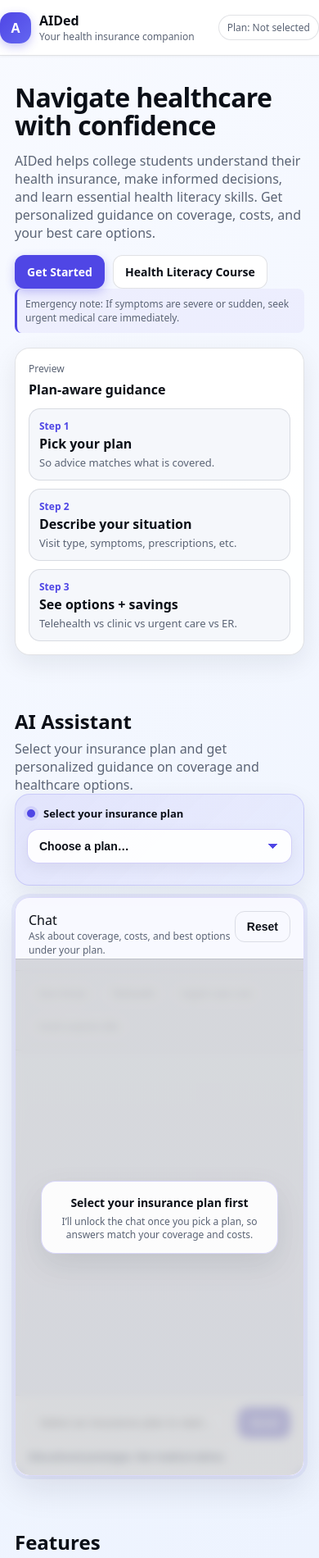
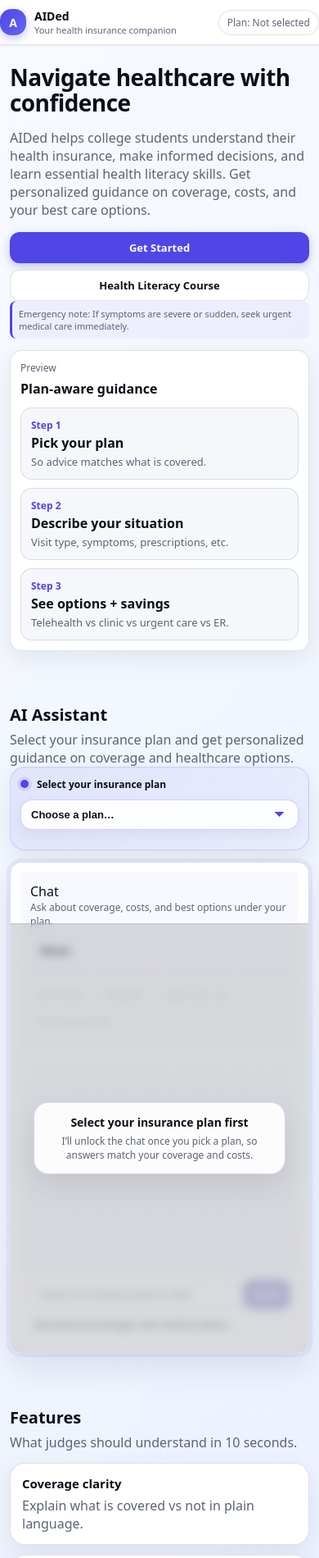
Before and after one commit to estrellaangel/Hackathon-ScaleU, a plain HTML site: page index.html in a window 390 px wide. Shown: the top 1900 px of the page at 82% size. Drawn offline with Linux system fonts and the light colour scheme.

Commit message:
Add mobile responsive media queries

```diff
--- a/styles.css
+++ b/styles.css
@@ -476,10 +476,243 @@
   .hero { grid-template-columns: 1fr; }
   .tiles { grid-template-columns: 1fr 1fr; }
   .hero h1 { font-size: 38px; }
+
+  .wrap { padding: 0 16px; }
+
+  .chat-head {
+    flex-direction: column;
+    gap: 10px;
+  }
+
+  .chat-actions {
+    width: 100%;
+    justify-content: flex-start;
+  }
 }
+
+@media (max-width: 768px) {
+  .hero h1 { font-size: 34px; }
+
+  .topbar-inner {
+    padding: 12px 0;
+  }
+
+  .brand-name {
+    font-size: 15px;
+  }
+
+  .nav {
+    gap: 6px;
+    font-size: 13px;
+  }
+
+  .nav a {
+    padding: 6px 8px;
+  }
+
+  .hero-actions {
+    flex-direction: column;
+    gap: 8px;
+  }
+
+  .hero-actions .btn {
+    width: 100%;
+    justify-content: center;
+  }
+
+  .plan-dropdown {
+    width: 100%;
+  }
+
+  .plan-controls {
+    flex-direction: column;
+    width: 100%;
+  }
+
+  .plan-controls .btn {
+    width: 100%;
+  }
+
+  .messages {
+    min-height: 320px;
+    padding: 12px;
+  }
+
+  .msg {
+    max-width: 92%;
+    padding: 10px;
+    font-size: 14px;
+  }
+
+  .composer {
+    grid-template-columns: 1fr auto;
+    padding: 12px;
+    gap: 8px;
+  }
+
+  .chat-lock-box {
+    width: 94%;
+    padding: 14px;
+  }
+}
+
 @media (max-width: 520px) {
   .tiles { grid-template-columns: 1fr; }
   .nav a { display: none; }
   .pill { display: inline-flex; }
-  .hero h1 { font-size: 32px; }
+  .hero h1 { font-size: 28px; line-height: 1.1; }
+
+  .wrap { padding: 0 12px; }
+
+  .topbar-inner {
+    padding: 10px 0;
+  }
+
+  .logo {
+    height: 32px;
+    width: 32px;
+    font-size: 14px;
+  }
+
+  .brand-name {
+    font-size: 14px;
+  }
+
+  .brand-sub {
+    font-size: 11px;
+  }
+
+  .hero {
+    padding: 24px 0 10px;
+    gap: 14px;
+  }
+
+  .note {
+    font-size: 11px;
+    padding: 8px;
+  }
+
+  .btn {
+    padding: 9px 12px;
+    font-size: 13px;
+  }
+
+  .card {
+    padding: 12px;
+    border-radius: 14px;
+  }
+
+  .tile {
+    padding: 14px;
+  }
+
+  .tile-title {
+    font-size: 15px;
+  }
+
+  .section-head h2 {
+    font-size: 20px;
+  }
+
+  .quick {
+    padding: 10px 12px;
+    gap: 6px;
+  }
+
+  .chip {
+    font-size: 11px;
+    padding: 6px 8px;
+  }
+
+  .messages {
+    padding: 10px;
+    min-height: 280px;
+  }
+
+  .msg {
+    max-width: 95%;
+    padding: 9px;
+    font-size: 13px;
+  }
+
+  .composer {
+    padding: 10px;
+    gap: 6px;
+  }
+
+  .composer input {
+    font-size: 13px;
+  }
+
+  .chat-head {
+    padding: 12px;
+  }
+
+  .chat-head h3 {
+    font-size: 15px;
+  }
+
+  .plan-bar {
+    padding: 12px;
+  }
+
+  .plan-title {
+    font-size: 12px;
+  }
+
+  .plan-dropdown {
+    padding: 10px 40px 10px 12px;
+    font-size: 13px;
+  }
+
+  .doc-pill {
+    padding: 6px 10px;
+    font-size: 11px;
+  }
 }
+
+@media (max-width: 380px) {
+  .hero h1 {
+    font-size: 24px;
+  }
+
+  .wrap {
+    padding: 0 10px;
+  }
+
+  .topbar-inner {
+    padding: 8px 0;
+  }
+
+  .brand {
+    gap: 8px;
+  }
+
+  .logo {
+    height: 28px;
+    width: 28px;
+    font-size: 12px;
+  }
+
+  .brand-name {
+    font-size: 13px;
+  }
+
+  .messages {
+    min-height: 240px;
+  }
+
+  .msg {
+    font-size: 12px;
+    padding: 8px;
+  }
+
+  .composer {
+    grid-template-columns: 1fr;
+    gap: 8px;
+  }
+
+  .composer .btn {
+    width: 100%;
+  }
+}
```
